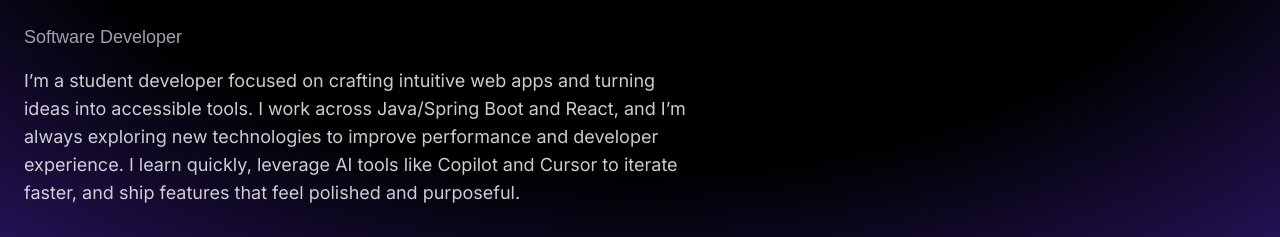
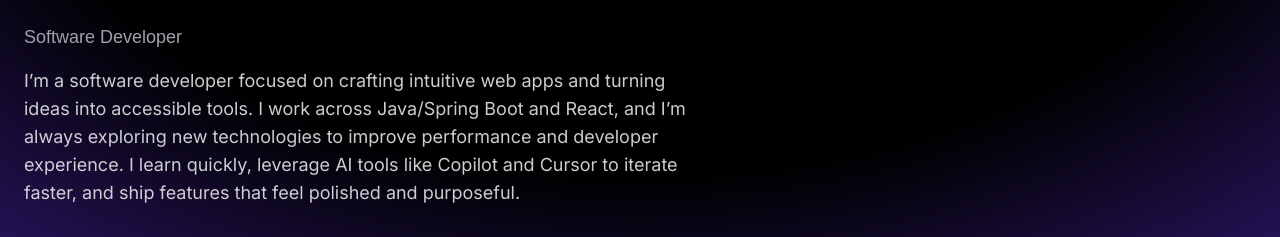
Before and after one commit to dhakeddevendra5/DD, a Next.js app: page / in a window 1280 px wide. Shown: the part 305-542 px from the top of the page. Built offline with nearby package versions, Linux system fonts and the light colour scheme; a web font is replaced by a local one.

Commit message:
Update self.ts

```diff
--- a/src/constant/self.ts
+++ b/src/constant/self.ts
@@ -26,7 +26,7 @@ export const selfData = {
     "",
   ],
   desc: "I design and build tools that live on the internet—fast, reliable, and human‑friendly",
-  bio: "I’m a student developer focused on crafting intuitive web apps and turning ideas into accessible tools. I work across Java/Spring Boot and React, and I’m always exploring new technologies to improve performance and developer experience. I learn quickly, leverage AI tools like Copilot and Cursor to iterate faster, and ship features that feel polished and purposeful.",
+  bio: "I’m a software developer focused on crafting intuitive web apps and turning ideas into accessible tools. I work across Java/Spring Boot and React, and I’m always exploring new technologies to improve performance and developer experience. I learn quickly, leverage AI tools like Copilot and Cursor to iterate faster, and ship features that feel polished and purposeful.",
   about: [
     "I’m Devendra Dhaked, a Java developer with hands-on experience building backend-heavy, production-ready web applications using Spring Boot, RESTful APIs, and microservices patterns, complemented by React on the frontend. I focus on writing clean, testable code and designing scalable systems, applying solid knowledge of Core and Advanced Java, multithreading, collections, JDBC, and Hibernate/JPA to deliver reliable services. I enjoy solving real-world problems through thoughtful system design, data modeling, and performance optimization, and I work comfortably across Git-based collaboration and CI/CD workflows",
     "I graduated with a B.Tech in Information Technology from Poornima College of Engineering in May 2024 and have since continued sharpening my skills through projects, internships, and continuous learning. My toolkit includes Java, Spring Boot, Security, JPA/Hibernate, PostgreSQL/MySQL/MongoDB, React, Docker, and cloud deployments, along with Agile practices using Jira for iterative delivery. I value clear communication, teamwork, and ownership, and I’m motivated by opportunities where I can contribute to robust backend systems, deliver polished user experiences, and grow alongside a collaborative engineering team.",
```
